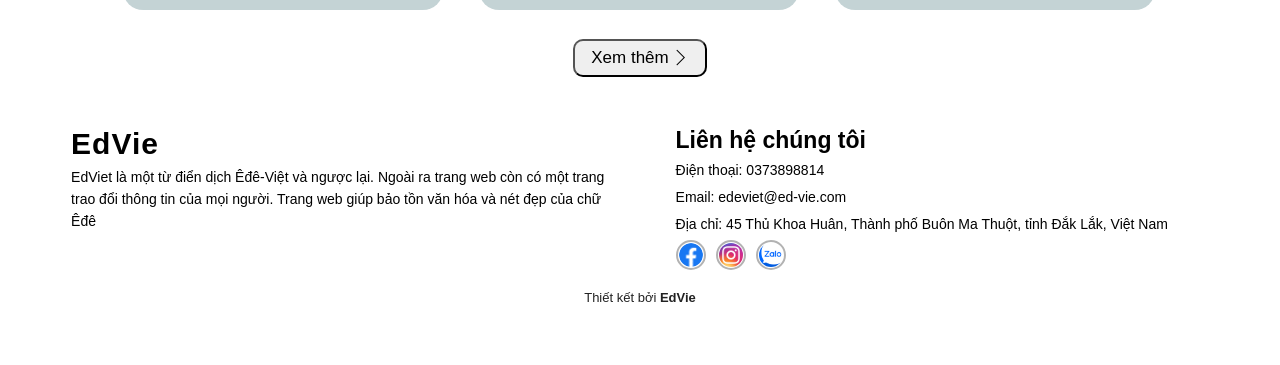
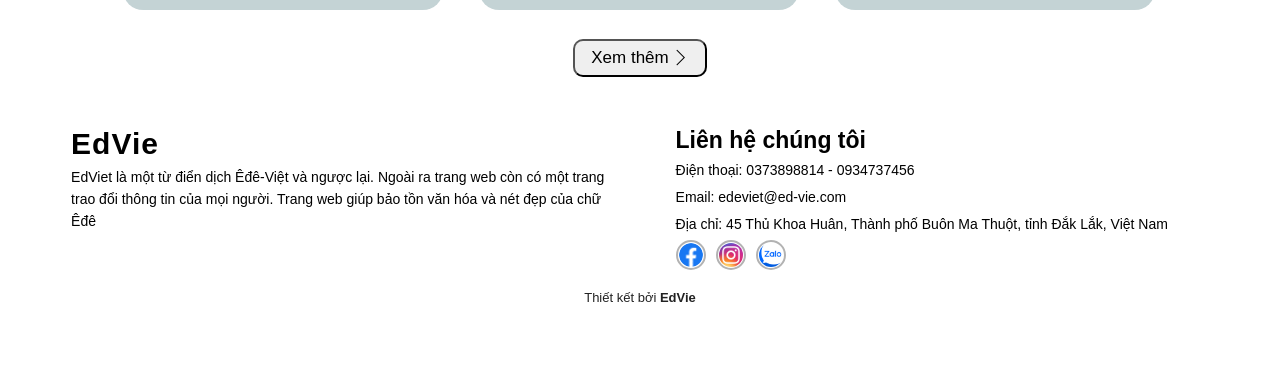
Before and after one commit to EdeViet/EdeViet, a PHP site: page / in a window 1280 px wide. Shown: the part 1373-1738 px from the top of the page. Run offline with PHP 8.4, Linux system fonts and the light colour scheme; some libraries are stand-ins or nearby versions.

Commit message:
chính tả

```diff
--- a/index.php
+++ b/index.php
@@ -191,7 +191,7 @@
                             <i class="ti-arrows-horizontal"></i>
                         </div>
                         <div class="translate">
-                            <p class="text from" >Tiếng Êde</p>
+                            <p class="text from" >Tiếng Êđê</p>
                         </div>
                     </div>
                     <script>
@@ -345,7 +345,7 @@
             </div>
             <div id="information">
                 <div class="help">Liên hệ chúng tôi</div>
-                <div class="content">Điện thoại: 0373898814</div>
+                <div class="content">Điện thoại: 0373898814 - 0934737456</div>
                 <div class="content">Email: edeviet@ed-vie.com</div>
                 <div class="content">Địa chỉ: 45 Thủ Khoa Huân, Thành phố Buôn Ma Thuột, tỉnh Đắk Lắk, Việt Nam</div>
                 <div id="hotline">
```
